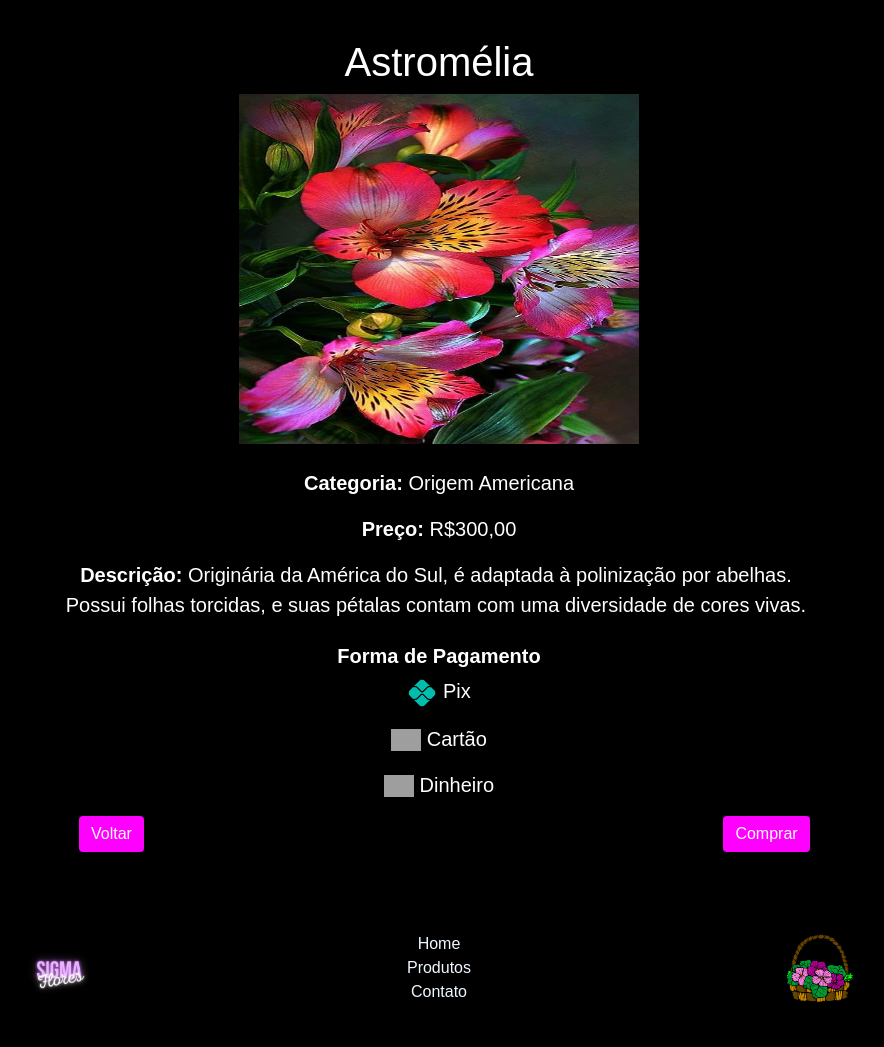
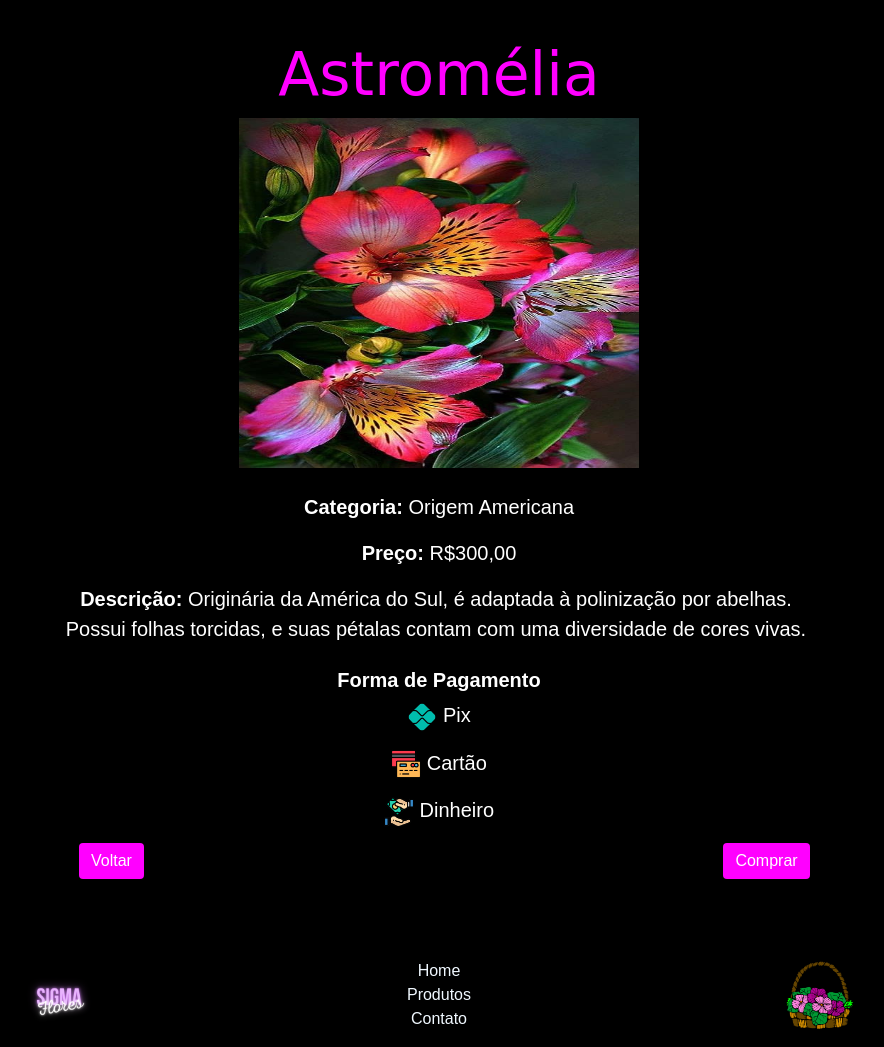
Before and after one commit to anacarolinavoto/SiteFlores, a PHP site: page /produto-detalhe.php?id=1 in a window 1280 px wide. Shown: the part 80-1127 px from the top of the page, without its empty margins (201-1085 px from the left). Before the commit the page ends 1082 px from the top, so only its background shows below. Run offline with PHP 8.4, Linux system fonts and the light colour scheme; data that the repository does not hold is empty; grey boxes are pictures that could not be loaded.

Commit message:
ho finito

```diff
--- a/contato.php
+++ b/contato.php
@@ -5,7 +5,7 @@ include_once './includes/_dados.php';
 include_once './includes/_head.php';
 include_once './includes/_header.php';
 ?>
-<div class="m-5" id="contato" style="text-align: center; color: white">
+<div class="m-5" id="contato" style="text-align: center;">
 <?php
 if (isset ( $_POST['txtNome']) ) {
     $nome = strtoupper( $_POST['txtNome']);
@@ -13,10 +13,12 @@ if (isset ( $_POST['txtNome']) ) {
     $email = $_POST['txtEmail'];
     $telefone = $_POST['txtTelefone'];
     $mensagem = $_POST['txtMensagem'];
+
+    echo "Muito obrigada $nome, agora estás cadatrado(a).";
 }
 ?>
 
-<h1 style="color: fuchsia; font-size: 65px; font-family: Brush Script MT, Brush Script Std, cursive; text-align: center;">Contato</h1>
+<h1>Contato</h1>
 <form action="./contato.php" method="post">
     <ul style=" list-style: none;">
         <li>
--- a/css/style.css
+++ b/css/style.css
@@ -28,19 +28,26 @@ footer{
 }
 #contato{
     margin-top: 15px;
+    color: white;
 }
-#contato h1{
+h1{
     color: fuchsia;
-    margin-top: 80px;
     font-family: Brush Script MT, Brush Script Std, cursive;
     font-size: 60px;
+    text-align: center;
+}
+h2{
+    color: fuchsia;
+    font-family: Brush Script MT, Brush Script Std, cursive;
+    font-size: 60px;
+    text-align: center;
 }
 input, textarea {
     padding: 10px;
     margin: 8px;
     border: 1px solid #E5E5E5;
     width: 200px;
-    color: #fffafa;
+    color: black;
     box-shadow: rgba(0, 0, 0, 0.1) 0px 0px 8px;
     -moz-box-shadow: rgba(0, 0, 0, 0.1) 0px 0px 8px;
     -webkit-box-shadow: rgba(0, 0, 0, 0.1) 0px 0px 8px;
@@ -58,3 +65,32 @@ line-height: 18px;
 .btn:hover {
     background-color: mediumslateblue;
 }
+label{
+    color: white;
+}
+#txtMensagem{
+    padding: 50px;
+}
+.card{
+    width: 18rem;
+    margin-right:1cm;
+    margin-top: 1cm;
+    margin-left:2cm;
+}
+#index{
+    text-align:center;
+    margin-top:0;
+}
+#pdetalhe{
+    color: white;
+    text-align: center;
+    margin-top: 1cm;
+    font-size: 20px;
+}
+#formapagamento img{
+    width: 30px;
+}
+#formapagamento h1{
+    font-size: 20px;
+    color: white;
+}
--- a/produto-detalhe.php
+++ b/produto-detalhe.php
@@ -7,21 +7,21 @@ $id = $_GET['id'];
 $tipo = $_GET['tipo'];
 
 ?>
-<div class="d-flex justify-content-center" style="color: white; text-align: center; margin-top: 1cm; font-size: 20px">
+<div class="d-flex justify-content-center" id="pdetalhe">
 <div class="container">
 <h1><?php echo $produtos[$id]['nome'];?></h1>
-<img style='width: 400px; height: 350px; ' src='./content/<?php echo $produtos[$id]['imagem'];?>'>
+<img style='width: 400px; height: 350px;' src='./content/<?php echo $produtos[$id]['imagem'];?>'>
 
 <div class="m-4">
 <p><strong> Categoria: </strong><?php echo $produtos[$id]['categoria'];?></p>
 <p><strong> Preço: </strong><?php echo $produtos[$id]['preco'];?></->
 <p style="width: 20cm; margin-left: 150px;"><strong> Descrição: </strong><?php echo $produtos[$id]['descricao'];?></p>
 </div>
-<div class="mt-4">
-    <h1 style="font-size: 20px"><strong>Forma de Pagamento</strong></h1>
-    <p><img style="width: 30px" src="./content/pix.png"> Pix</p>
-    <p><img style="width: 30px" src="./content/cartao.png"> Cartão</p>
-    <p><img style="width: 30px" src="./content/dinheiro.png"> Dinheiro</p>
+<div class="mt-4" id="formapagamento">
+    <h1><strong>Forma de Pagamento</strong></h1>
+    <p><img src="./content/pix.png"> Pix</p>
+    <p><img src="./content/cartao.png"> Cartão</p>
+    <p><img src="./content/dinheiro.png"> Dinheiro</p>
 </div>
 
 </div>
--- a/produtos.php
+++ b/produtos.php
@@ -6,13 +6,13 @@ include_once './includes/_header.php';
 ?>
 
 <div>
-   <h2 style="color: fuchsia; font-size: 65px; font-family: Brush Script MT, Brush Script Std, cursive; text-align: center;">Produtos</h2>
+   <h2>Produtos</h2>
    <div class="row m-3">
    <?php
    foreach ($produtos as $key => $value) {
    ?>
-   <div class="card" style="width: 18rem; margin-right:1cm; margin-top: 1cm; margin-left:2cm;">
-     <img class="card-img-top" style='height: 250px;'src="./content/<?php echo $value['imagem'];?>" alt="Card image cap">
+   <div class="card">
+     <a href="produto-detalhe.php?id=<?php echo $key;?>&tipo=promocao"><img class="card-img-top" style='height: 250px;'src="./content/<?php echo $value['imagem'];?>" alt="Card image cap"></a>
       <div class="card-body">
        <h5 class="card-title"><?php echo $value['nome']; ?></h5>
        <p class="card-text"><?php echo $value['descricao']; ?></p>
```
Also changed, not shown: index.php (+4 -4 lines), content/cartao.png (added), content/dinheiro.png (added).
